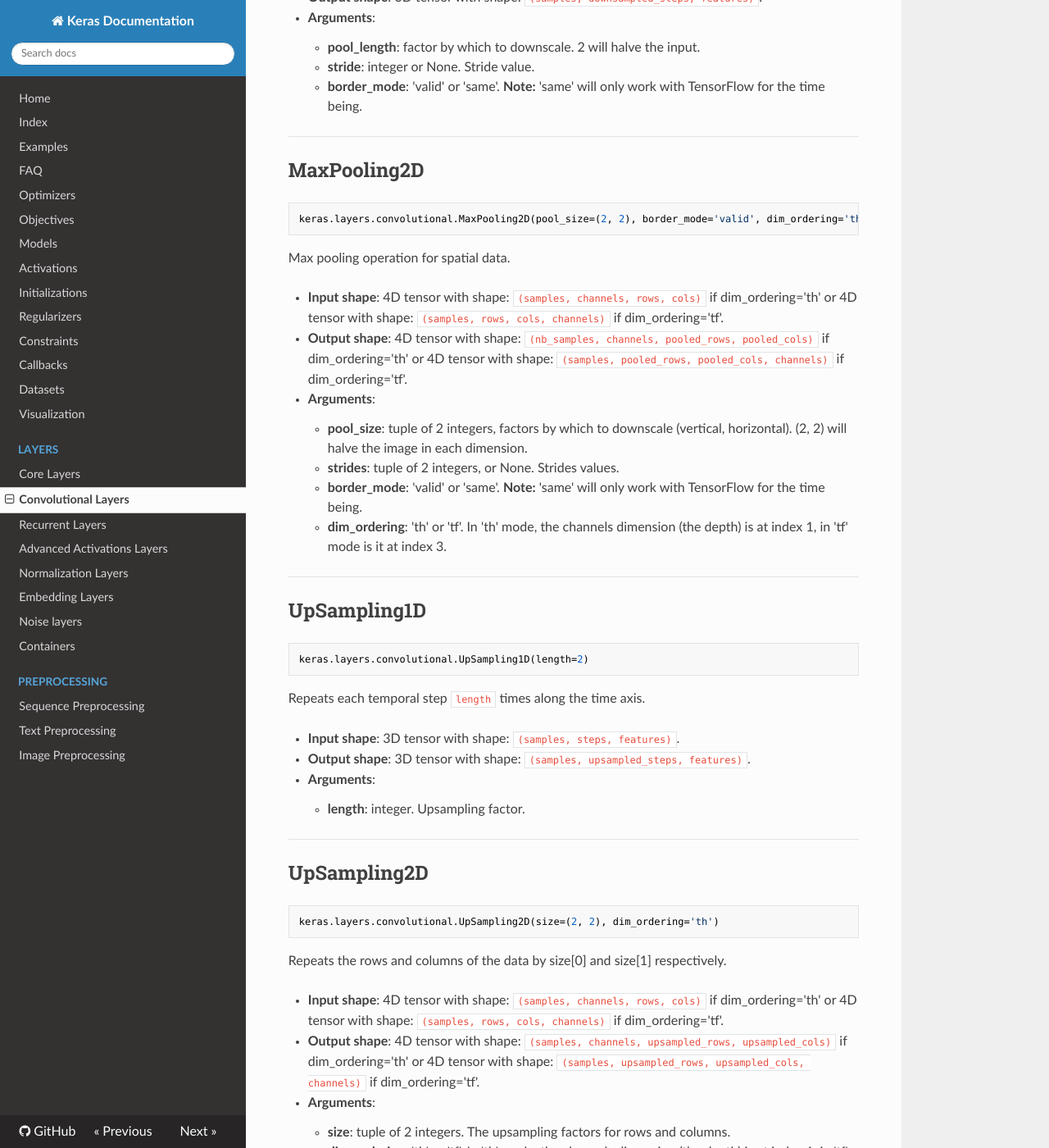
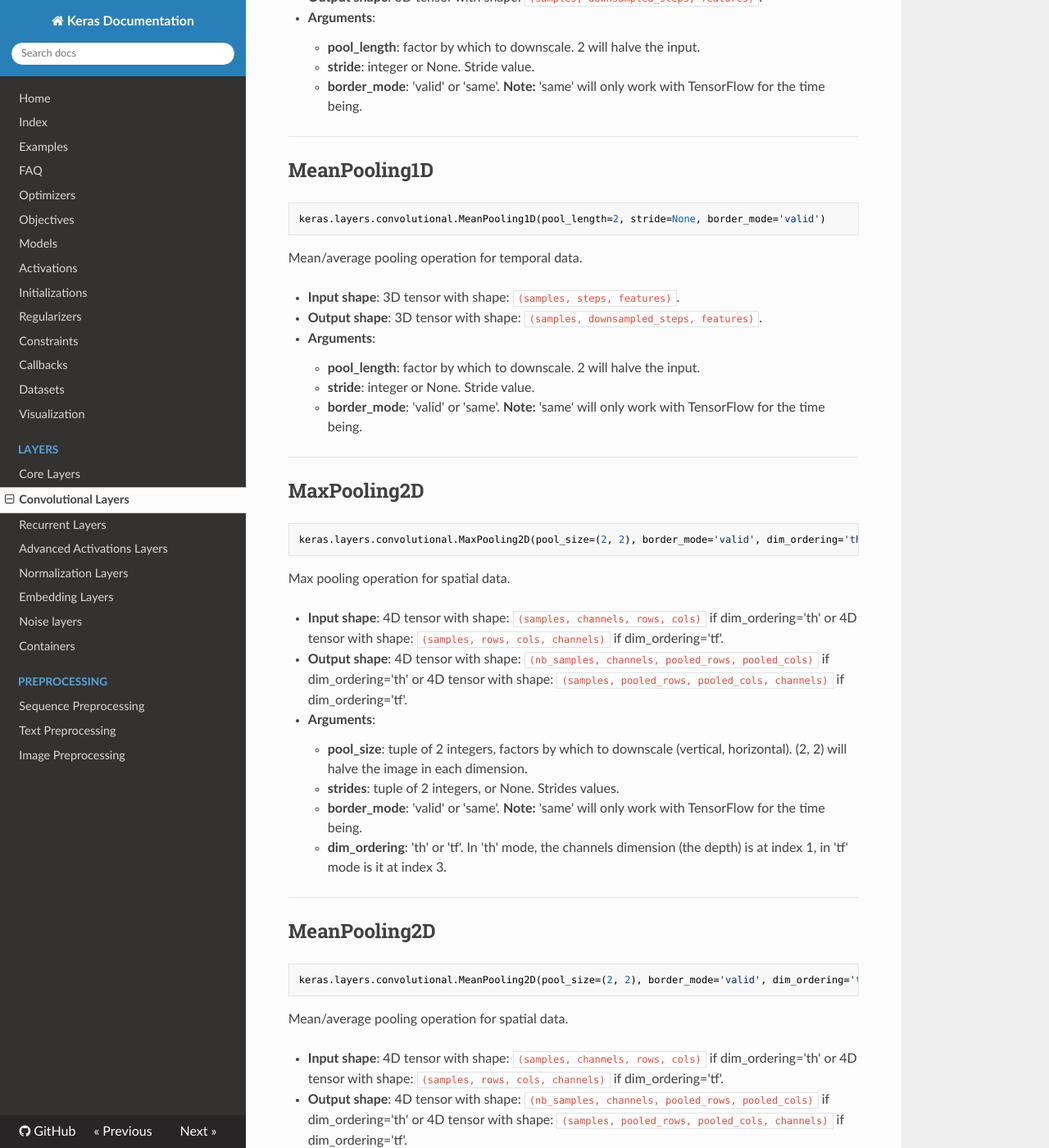
Before and after one commit to Tusespifump1o/keras, an MkDocs documentation site: the page built from docs/sources/layers/convolutional.md, in a window 1280 px wide and 1400 px high, scrolled down 2443 px. Shown: the whole window at 82% size. Built offline with MkDocs 1.6.1, drawn with Linux system fonts in a browser that asks for light colours; nearby versions of some CDN libraries; old or Windows-style settings are respelled for this version of MkDocs.

Commit message:
docs for new MeanPooling layers

````diff
--- a/docs/sources/layers/convolutional.md
+++ b/docs/sources/layers/convolutional.md
@@ -100,6 +100,26 @@ Max pooling operation for temporal data.
 
 ---
 
+## MeanPooling1D
+
+```python
+keras.layers.convolutional.MeanPooling1D(pool_length=2, stride=None, border_mode='valid')
+```
+
+Mean/average pooling operation for temporal data.
+
+- __Input shape__: 3D tensor with shape: `(samples, steps, features)`.
+
+- __Output shape__: 3D tensor with shape: `(samples, downsampled_steps, features)`.
+
+- __Arguments__:
+
+    - __pool_length__: factor by which to downscale. 2 will halve the input.
+    - __stride__: integer or None. Stride value.
+    - __border_mode__: 'valid' or 'same'. **Note:** 'same' will only work with TensorFlow for the time being.
+
+---
+
 ## MaxPooling2D
 
 ```python
@@ -121,6 +141,28 @@ or 4D tensor with shape: `(samples, pooled_rows, pooled_cols, channels)` if dim_
     - __border_mode__: 'valid' or 'same'. **Note:** 'same' will only work with TensorFlow for the time being.
     - __dim_ordering__: 'th' or 'tf'. In 'th' mode, the channels dimension (the depth) is at index 1, in 'tf' mode is it at index 3.
 
+---
+
+## MeanPooling2D
+
+```python
+keras.layers.convolutional.MeanPooling2D(pool_size=(2, 2), border_mode='valid', dim_ordering='th')
+```
+
+Mean/average pooling operation for spatial data.
+
+- __Input shape__: 4D tensor with shape: `(samples, channels, rows, cols)` if dim_ordering='th'
+or 4D tensor with shape: `(samples, rows, cols, channels)` if dim_ordering='tf'.
+
+- __Output shape__: 4D tensor with shape: `(nb_samples, channels, pooled_rows, pooled_cols)` if dim_ordering='th'
+or 4D tensor with shape: `(samples, pooled_rows, pooled_cols, channels)` if dim_ordering='tf'.
+
+- __Arguments__:
+
+    - __pool_size__: tuple of 2 integers, factors by which to downscale (vertical, horizontal). (2, 2) will halve the image in each dimension.
+    - __strides__: tuple of 2 integers, or None. Strides values.
+    - __border_mode__: 'valid' or 'same'. **Note:** 'same' will only work with TensorFlow for the time being.
+    - __dim_ordering__: 'th' or 'tf'. In 'th' mode, the channels dimension (the depth) is at index 1, in 'tf' mode is it at index 3.
 
 ---
 
````
